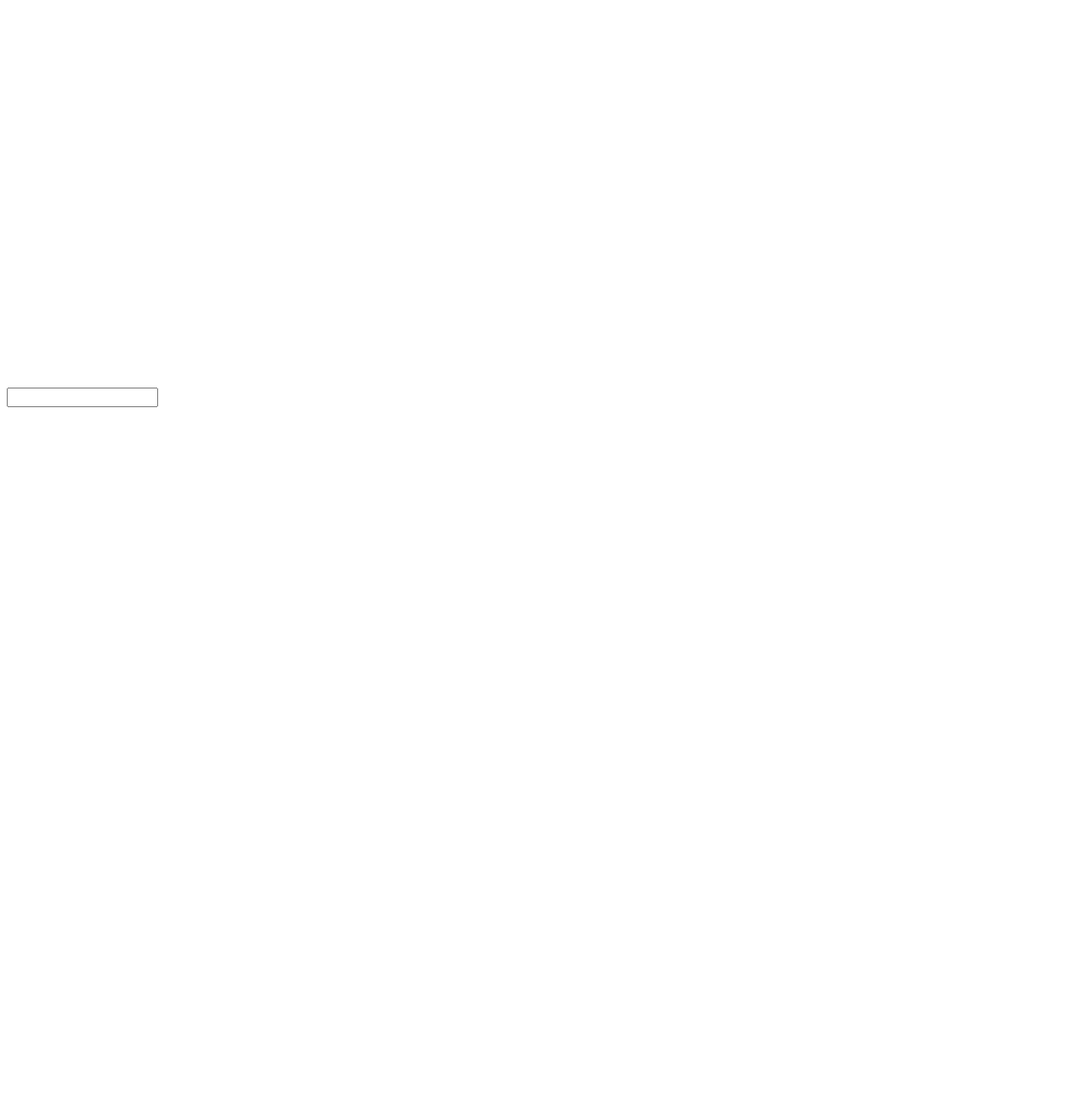
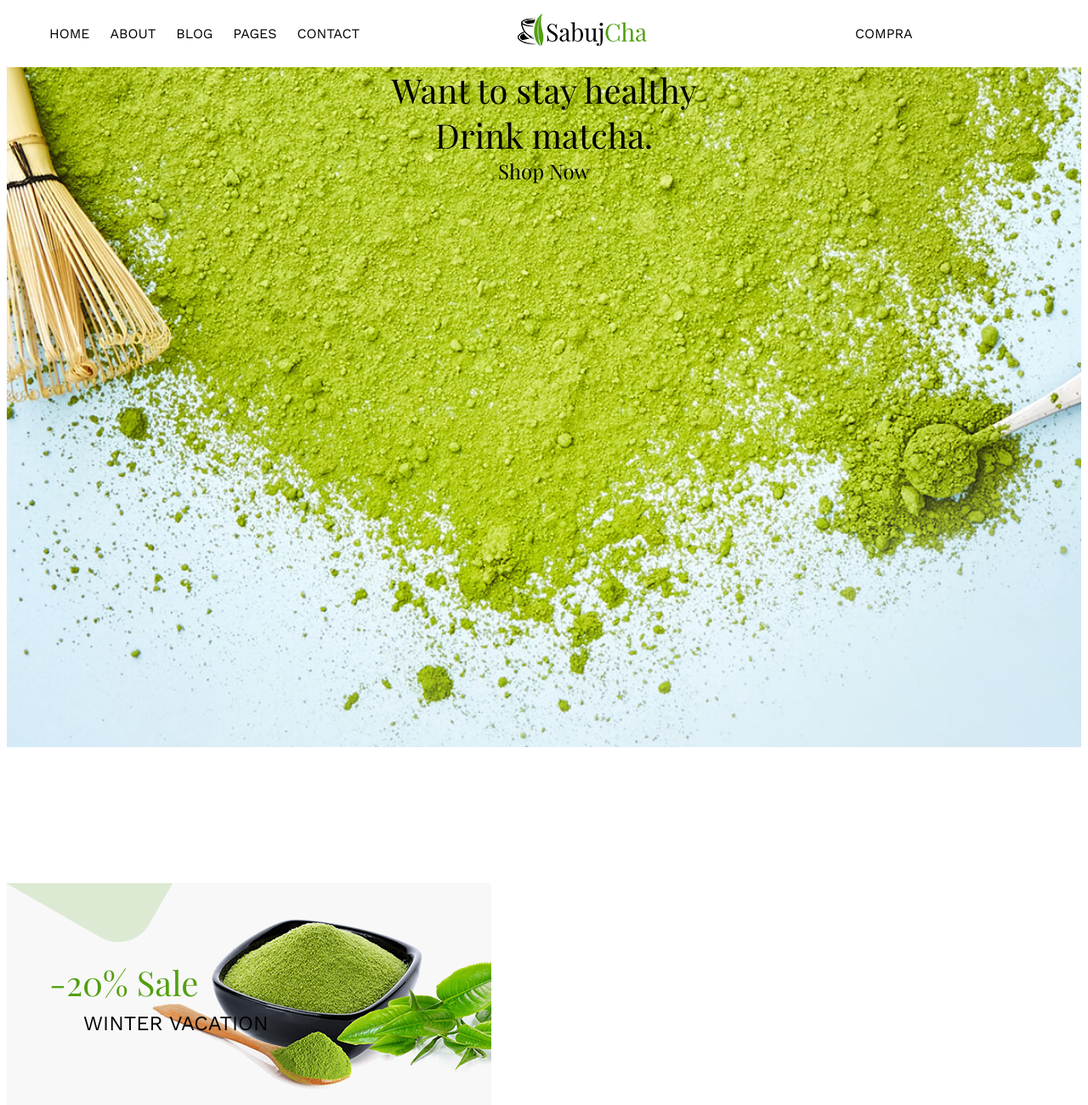
Before and after one commit to H4r0l/SabujCha, a plain HTML site: page index.html in a window 1280 px wide. Shown: the whole page at 85% size. Before the commit the page ends 800 px from the top, so only its background shows below. Drawn offline with nearby package versions, Linux system fonts and the light colour scheme.

Commit message:
Primeras 2 secciones

```diff
--- a/index.html
+++ b/index.html
@@ -10,24 +10,36 @@
 <body>
     <header>
         <div class="banner">
-            <div class="botones"></div>
-            <div class="logo"></div>
-            <div class="compra"></div>
+            <div class="botones">
+                <ul>
+                    <li>HOME</li>
+                    <li>ABOUT</li>
+                    <li>BLOG</li>
+                    <li>PAGES</li>
+                    <li>CONTACT</li>
+                </ul>
+            </div>
+            <div class="logo">
+                <img src="img/logo.png" alt="logo">
+            </div>
+            <div class="compra">COMPRA</div>
         </div>
     </header>
     <section class="tarjeta-principal">
-        <div>
-            <h1></h1>
-            <p></p>
+        <div class="slider2">
+            <h1 class="Titulo-2">Want to stay healthy <br> Drink matcha. </h1>
+            <p class="p-subtitulo">Shop Now</p>
         </div>
     </section>
     <section>
         <div class="tarjetas">
             <div class="card-1">
-                <p></p>
+                <span class="p-span-1">-50% Sale</span>
+                <span class="p-span-2">SUMMER VACATION</span>
             </div>
             <div class="card-2">
-                <p></p>
+                <span class="p-span-1">-20% Sale</span>
+                <span class="p-span-2">WINTER VACATION</span>
             </div>
         </div>
     </section>
@@ -101,8 +113,8 @@
     </section>
     <section class="background-3">
         <div class="form">
-            <input type="text" name="" id="">
-            <div class="boton-negro"></div>
+            <!--<input type="text" name="" id="">
+            <div class="boton-negro"></div>-->
         </div>
     </section>
     <section class="background-1">
--- a/style.css
+++ b/style.css
@@ -1,9 +1,14 @@
 @import url('https://fonts.googleapis.com/css2?family=Lora:wght@400;700&family=Playfair+Display:wght@400;700;900&family=Work+Sans:wght@400;700&display=swap');
 * {
-    font-family: 'Lora', serif;
+    margin: 0%;
+}
+body {
+    margin-left: 1ch;
+    margin-right: 1ch;
 }
 h1 {
     font-family: 'Playfair Display', serif;
+
 }
 .titulo-productos {
     font-family: 'Work Sans', sans-serif;
@@ -21,8 +26,104 @@ h1 {
     background-repeat: no-repeat;
     height: 100%;
 }
+.banner{
+    display: flex;
+    flex-flow: row wrap;
+}
 .banner-2 {
     background-image: url(img\bg-te.jpg);
     background-repeat: no-repeat;
     height: 100%;
 }
+ul li{
+    display: inline-block;
+    background-color: white;
+    padding-top: 3ch;
+    padding-bottom: 3ch;
+    padding-right: 1ch;
+    padding-left: 1ch;
+    font-family: 'Work Sans', sans-serif;
+}
+ul li:hover {
+    background-color: black;
+    color: white;
+}
+.logo{
+    padding: 2ch;
+    margin-left: 20ch;
+}
+.compra {
+    font-family: 'Work Sans', sans-serif;
+    padding: 3ch;
+    margin-left: 20ch;
+    margin-right: 2ch;
+}
+.compra:hover {
+    color: white;
+    background-color: black;
+}
+.tarjeta-principal {
+    display: flex;
+    height: 100vh;
+    background-position: center;
+    background-repeat: no-repeat;
+    background-size: cover;
+    background-attachment: fixed;
+    background-image: url("../img/slider-2.jpg");
+    justify-content: center;
+    overflow: hidden;
+    margin-bottom: 20vh;
+}
+.Titulo-2 {
+    display: flex;
+    justify-content: center;
+    align-self: flex-end;
+    text-align: center;
+    font-weight: 300;
+    font-size: 5vh;
+}
+.p-subtitulo {
+    font-family: 'Playfair Display', serif;
+    font-size: 3vh;
+    text-align: center;
+
+}
+.tarjetas{
+    display: flexbox;
+    flex-direction: row;
+    align-items: center;
+    justify-content: space-between;
+}
+.card-1 {
+    background-image: url(img/banner-1.png);
+    background-repeat: no-repeat;
+    display: block;
+    height: 100%;
+    width: 100%;
+    position: absolute;
+    grid-column-start: 1;
+}
+.card-2{
+    background-image: url(img/banner-2.png);
+    background-repeat: no-repeat;
+    display: block;
+    height: 100%;
+    width: 100%;
+    position: absolute;
+    grid-column-start: 2;
+}
+.p-span-1 {
+    font-family: 'Playfair Display', serif;
+    position: relative;
+    font-size: 5vh;
+    top: 90px;
+    left: 50px;
+    color: #529F0F;
+}
+.p-span-2 {
+    font-family: 'Work Sans', sans-serif;
+    position: relative;
+    font-size: 3vh;
+    top: 130px;
+    right: 7%;
+}
```
